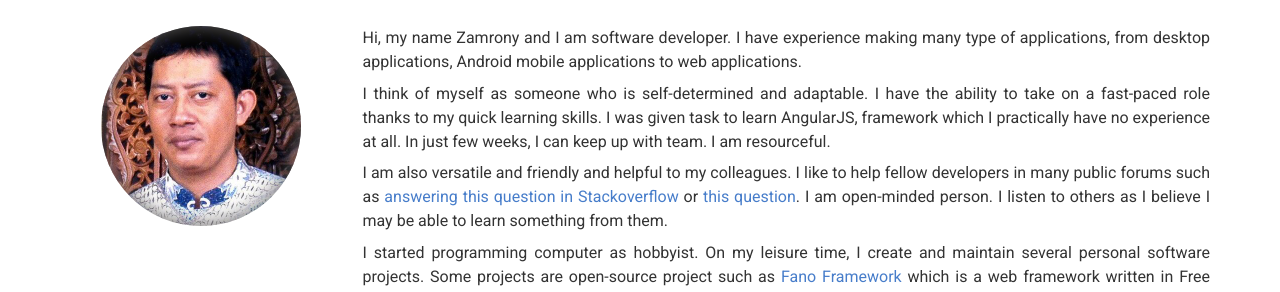
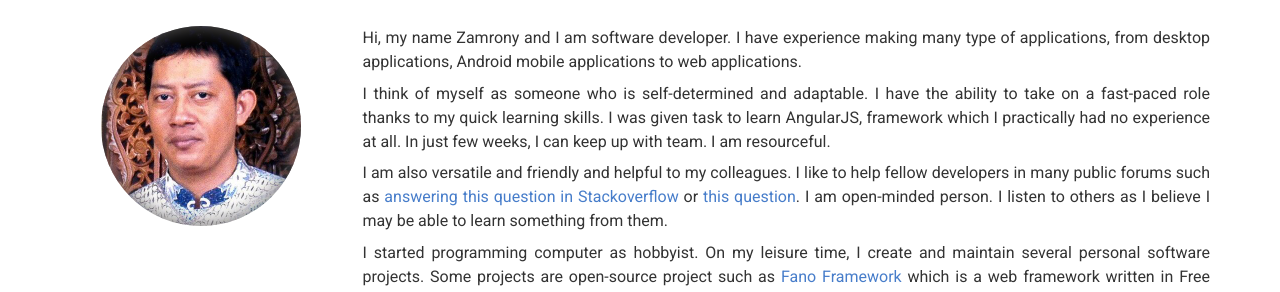
Before and after one commit to zamronypj/zamronypj.github.io, a Jekyll site: the page built from index.md, in a window 1280 px wide and 900 px high. Shown: the part 303-595 px from the top of the window. Built offline with Jekyll 4.4.1, drawn with Linux system fonts in a browser that asks for light colours; nearby versions of some CDN libraries; a script that is not in the unit is left out.

Commit message:
improve content

```diff
--- a/_config.yml
+++ b/_config.yml
@@ -57,7 +57,7 @@ about_content: | # this will include new lines to allow paragraphs
     web applications.
 
     I think of myself as someone who is self-determined and adaptable. I have the ability to take on a fast-paced role thanks to my quick learning skills.
-    I was given task to learn AngularJS, framework which I practically have no experience at all. In just few weeks, I can keep up with team. I am resourceful.
+    I was given task to learn AngularJS, framework which I practically had no experience at all. In just few weeks, I can keep up with team. I am resourceful.
 
     I am also versatile and friendly and helpful to my colleagues. I like to help fellow developers in many public forums such as [answering this question in Stackoverflow](https://stackoverflow.com/questions/14054122/associate-an-object-with-marker-google-map-v2/39122553#39122553) or [this question](https://stackoverflow.com/questions/48738176/constraintlayout-how-to-align-centers-of-two-views-vertically/48738272#48738272).
     I am open-minded person. I listen to others as I believe I may be able to learn something from them.
```
